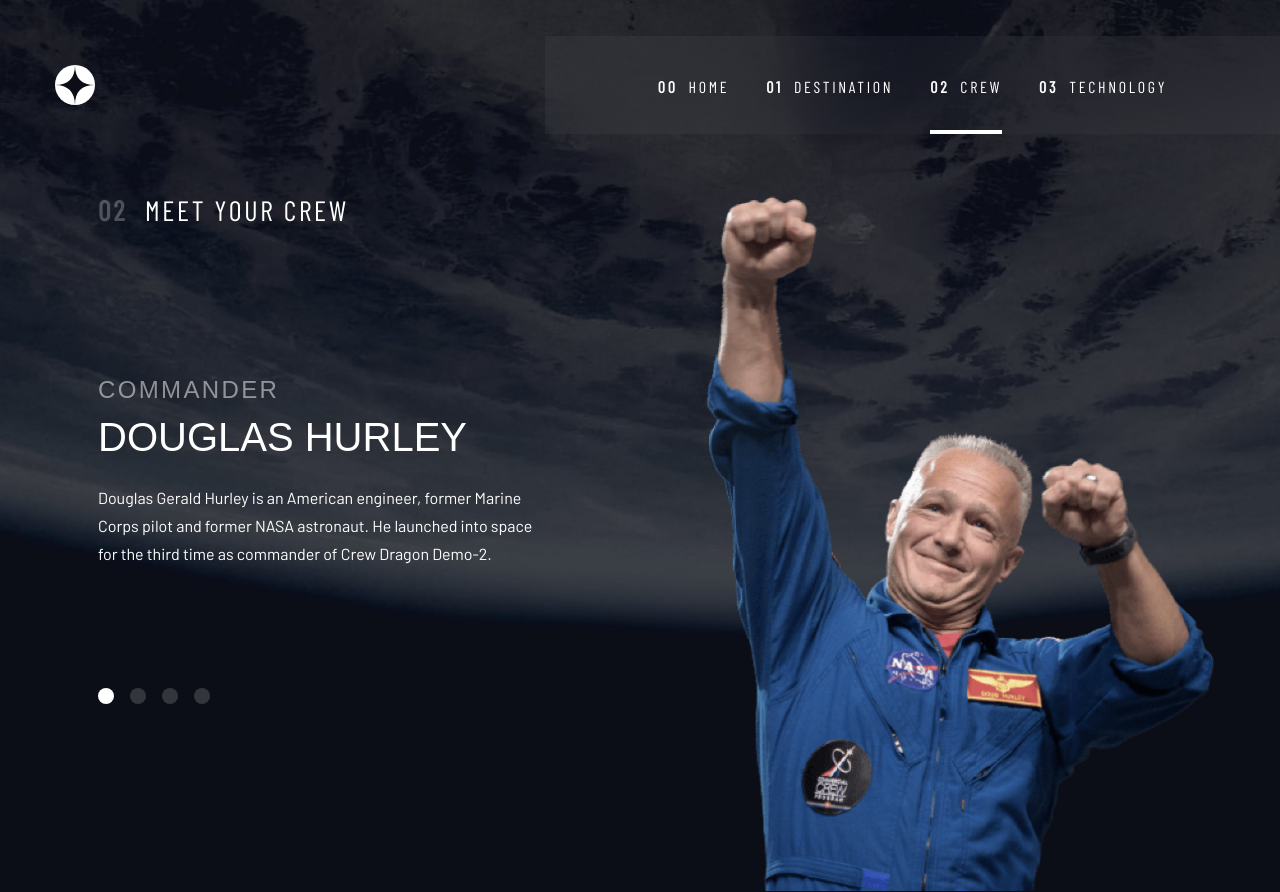
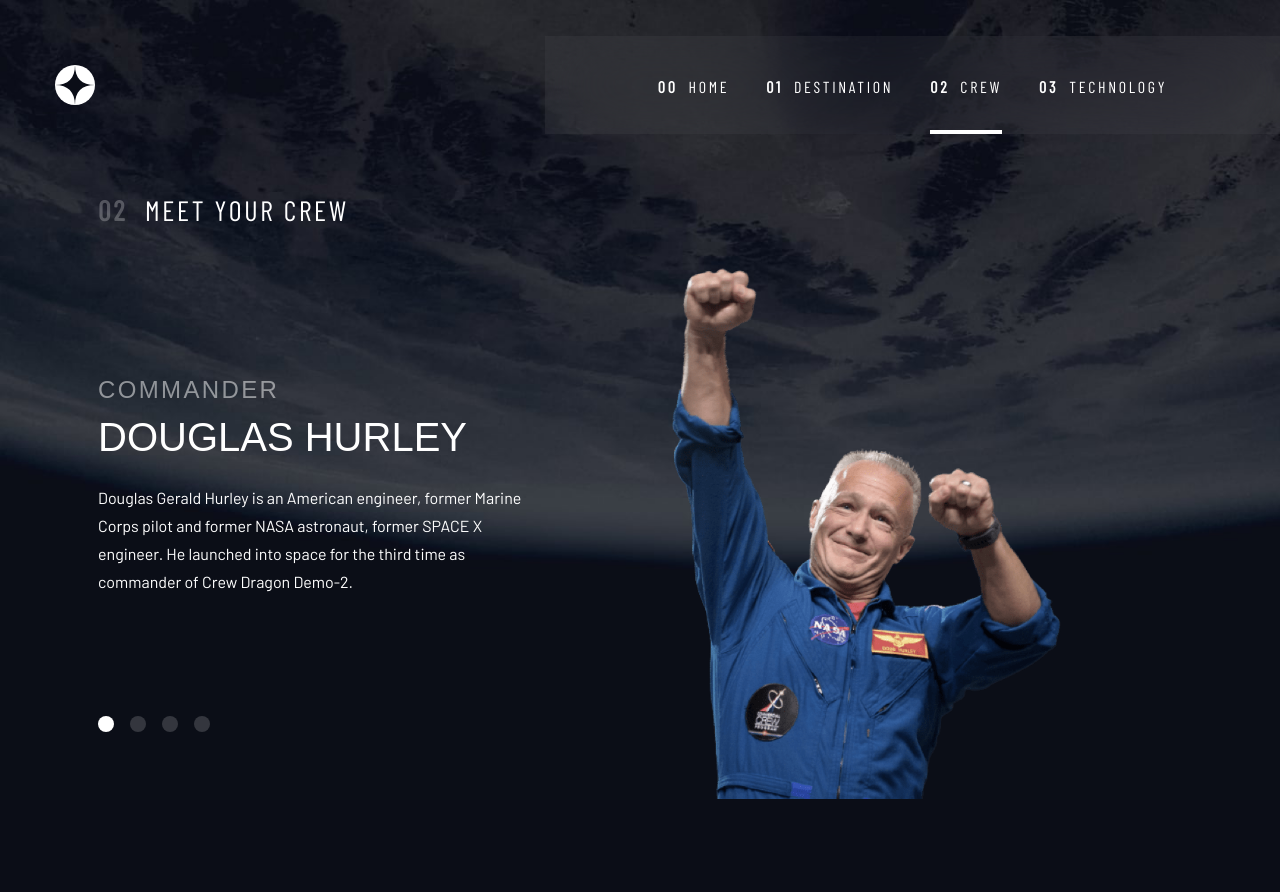
Before and after one commit to basitkorai/space-tourism-website, a React (Vite) app: page /crew in a window 1280 px wide. After the commit the page ends 800 px from the top, so only its background shows below. Built offline with nearby package versions, Linux system fonts and the light colour scheme; a web font is replaced by a local one.

Commit message:
fix: crew page state added

```diff
--- a/src/assets/global.css
+++ b/src/assets/global.css
@@ -12,6 +12,19 @@
   height: 100%;
   width: 0.25rem;
   background: white;
+}
+
+.crew1 {
+  background-image: url('./images/crew/image-douglas-hurley.png');
+}
+.crew2 {
+  background-image: url('./images/crew/image-mark-shuttleworth.png');
+}
+.crew3 {
+  background-image: url('./images/crew/image-victor-glover.png');
+}
+.crew4 {
+  background-image: url('./images/crew/image-anousheh-ansari.png');
 }
 
 .bg-home {
--- a/src/components/RoundIndicators.jsx
+++ b/src/components/RoundIndicators.jsx
@@ -1,23 +1,52 @@
-const RoundIndicators = ({ hideOn }) => {
+import { useGlobalContext } from '../context/context'
+import data from '../data/data.json'
+const team = data.crew
+
+const RoundIndicators = ({ hideOn, currentCrew, updateCrew }) => {
+  const isCrew1 = currentCrew === `Douglas Hurley`
+  const isCrew2 = currentCrew === `Mark Shuttleworth`
+  const isCrew3 = currentCrew === `Victor Glover`
+  const isCrew4 = currentCrew === `Anousheh Ansari`
+
   return (
     <div
       className={`round-indicators text-center flex gap-4 justify-center lg:justify-start items-center my-8 md:my-10 lg:mt-[7.5rem] ${hideOn}`}
     >
       <button
-        aria-selected="true"
-        class="pb-4 bg-white aspect-square rounded-full"
+        onClick={() => {
+          updateCrew(team[0])
+        }}
+        aria-selected={isCrew1}
+        className={`pb-4 ${
+          isCrew1 ? 'bg-white' : 'bg-grey hover:bg-translucent'
+        } aspect-square rounded-full`}
       ></button>
       <button
-        aria-selected="true"
-        class="pb-4 hover:bg-translucent bg-grey aspect-square rounded-full"
+        onClick={() => {
+          updateCrew(team[1])
+        }}
+        aria-selected={isCrew2}
+        className={`pb-4 ${
+          isCrew2 ? 'bg-white' : 'bg-grey hover:bg-translucent'
+        } aspect-square rounded-full`}
       ></button>
       <button
-        aria-selected="true"
-        class="pb-4 hover:bg-translucent bg-grey aspect-square rounded-full"
+        onClick={() => {
+          updateCrew(team[2])
+        }}
+        aria-selected={isCrew3}
+        className={`pb-4 ${
+          isCrew3 ? 'bg-white' : 'bg-grey hover:bg-translucent'
+        } aspect-square rounded-full`}
       ></button>
       <button
-        aria-selected="true"
-        class="pb-4 hover:bg-translucent bg-grey aspect-square rounded-full"
+        onClick={() => {
+          updateCrew(team[3])
+        }}
+        aria-selected={isCrew4}
+        className={`pb-4 ${
+          isCrew4 ? 'bg-white' : 'bg-grey hover:bg-translucent'
+        } aspect-square rounded-full`}
       ></button>
     </div>
   )
--- a/src/context/context.jsx
+++ b/src/context/context.jsx
@@ -2,18 +2,22 @@
 import data from '../data/data.json'
 
 const destinations = data.destinations
+const team = data.crew
+
 const AppContext = createContext()
 
 const AppProvider = ({ children }) => {
   const [isSidebarOpen, setIsSidebarOpen] = useState(false)
   const [destination, setDestination] = useState(destinations[0])
+  const [crew, setCrew] = useState(team[0])
 
-  console.log(destinations)
   const functions = {
     isSidebarOpen,
     setIsSidebarOpen,
     destination,
     setDestination,
+    crew,
+    setCrew,
   }
 
   return (
--- a/src/data/data.json
+++ b/src/data/data.json
@@ -49,7 +49,7 @@
         "webp": "./assets/crew/image-douglas-hurley.webp"
       },
       "role": "Commander",
-      "bio": "Douglas Gerald Hurley is an American engineer, former Marine Corps pilot and former NASA astronaut. He launched into space for the third time as commander of Crew Dragon Demo-2."
+      "bio": "Douglas Gerald Hurley is an American engineer, former Marine Corps pilot and former NASA astronaut, former SPACE X engineer. He launched into space for the third time as commander of Crew Dragon Demo-2."
     },
     {
       "name": "Mark Shuttleworth",
--- a/src/pages/Crew.jsx
+++ b/src/pages/Crew.jsx
@@ -1,11 +1,20 @@
 import Navbar from '../components/Navbar'
 import Sidebar from '../components/Sidebar'
-import AppProvider from '../context/context'
+import AppProvider, { useGlobalContext } from '../context/context'
 import backgroundImages from '../utils/backgroundImages'
-import crew1 from '../assets/images/crew/image-douglas-hurley.png'
 import RoundIndicators from '../components/RoundIndicators'
 
 const Crew = () => {
+  const {
+    crew: { name, role, bio },
+    setCrew,
+  } = useGlobalContext()
+
+  const isCrew1 = name === `Douglas Hurley`
+  const isCrew2 = name === `Mark Shuttleworth`
+  const isCrew3 = name === `Victor Glover`
+  const isCrew4 = name === `Anousheh Ansari`
+
   return (
     <AppProvider>
       <div className={`bg-crew ${backgroundImages}`}>
@@ -20,17 +29,25 @@
           </p>
           <div className="grid lg:grid-cols-2 place-content-center text-left">
             <div className="md:order-last">
-              <div className="mx-auto mt-8 lg:mt-0 grid justify-items-center border-b border-navcolor md:border-transparent max-w-[20.4375rem] md:max-w-[27.75rem] lg:max-w-full">
-                <img
-                  className="max-w-[13.875rem] md:max-w-[28.52325rem] lg:max-w-[35.5045rem] "
-                  src={crew1}
-                  alt=""
-                  width="510"
-                  height="550"
-                />
-              </div>
+              <div
+                className={`lg:w-[28.34rem] min-h-[33.25rem] max-h-[70rem] mx-auto mt-8 lg:mt-0 grid justify-items-center border-b border-navcolor md:border-transparent max-w-[20.4375rem] md:max-w-[27.75rem] lg:max-w-full xl:absolute bottom-0 right-[11.6875rem]  bg-no-repeat bg-bottom bg-contain ${
+                  isCrew1
+                    ? 'crew1'
+                    : isCrew2
+                    ? 'crew2'
+                    : isCrew3
+                    ? 'crew3'
+                    : isCrew4
+                    ? 'crew4'
+                    : 'crew1'
+                }`}
+              ></div>
             </div>
-            <RoundIndicators hideOn={'lg:hidden'} />
+            <RoundIndicators
+              hideOn={'lg:hidden'}
+              updateCrew={setCrew}
+              currentCrew={name}
+            />
             <div className="md:order-first grid justify-center">
               <div>
                 <p className="hidden lg:block md:pl-[2.375rem] lg:pl-0 text-base md:text-xl lg:text-[1.75rem] uppercase font-sans_cond tracking-[0.16875rem] text-center lg:text-left mb-8 md:mb-[3.75rem] lg:mb-[9.63rem]">
@@ -39,18 +56,19 @@
                 </p>
                 <p className="grid gap-2 lg:gap-[0.94rem] mb-4 md:mb-[1.75rem] lg:mb-[1.69rem] max-w-[20.4375rem] md:max-w-[27.75rem] lg:max-w-full pt-8 md:pt-0 mt-8 md:mt-0 mx-auto uppercase text-center lg:text-left font-serif tracking-normal leading-none">
                   <span className="text-sh2 md:text-[1.5rem] opacity-50">
-                    Commander
+                    {role}
                   </span>
-                  <span className="text-sh1 md:text-[2.5rem]">
-                    Douglas Hurley
-                  </span>
+                  <span className="text-sh1 md:text-[2.5rem]">{name}</span>
                 </p>
                 <p className="max-lg:mx-auto text-center lg:text-left text-[0.9375rem] md:text-base max-w-[20.4375rem] md:max-w-[27.75rem] leading-normal md:leading-7">
-                  Douglas Gerald Hurley is an American engineer, former Marine
-                  Corps pilot and former NASA astronaut. He launched into space
-                  for the third time as commander of Crew Dragon Demo-2.
+                  {bio}
                 </p>
-                <RoundIndicators hideOn={'hidden lg:flex'} />
+                {isCrew1 && <p></p>}
+                <RoundIndicators
+                  hideOn={'hidden lg:flex'}
+                  updateCrew={setCrew}
+                  currentCrew={name}
+                />
               </div>
             </div>
           </div>
```
